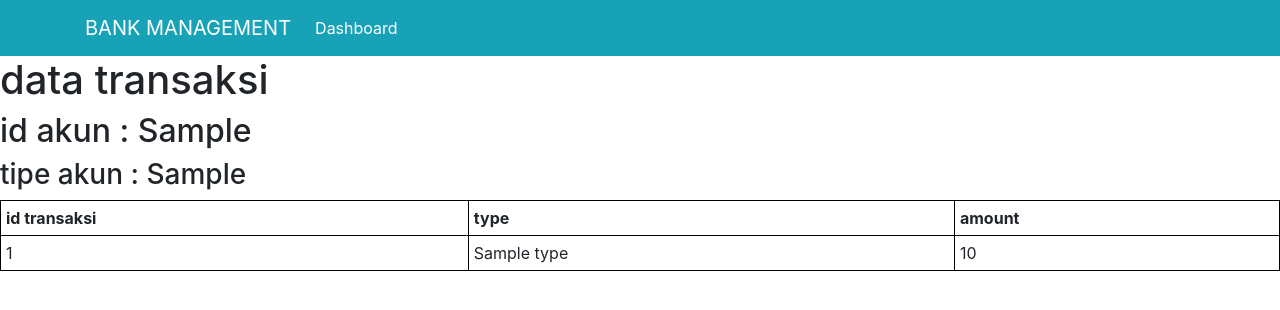
After one commit to mbagas/tubes_pbo, a Django app: template bank/templates/bank/data_transaksi.html in a window 1280 px wide. The commit adds this page. Shown: the top 310 px of the page. Run offline with Django 3.2, Linux system fonts and the light colour scheme; the template is opened without the code that fills it: most values are stand-ins (such as "Sample title", 1, 10 or a date in 2020); some libraries are stand-ins or nearby versions.

Commit message:
maintenance transaction

```diff
--- /dev/null
+++ b/bank/templates/bank/data_transaksi.html
@@ -0,0 +1,45 @@
+{% extends 'partials/base.html' %}
+
+{% block title %}Dashboard Page{% endblock %}
+{% load crispy_forms_tags %}
+
+{% block content %}
+
+<h1> data transaksi </h1>
+<h2>id akun : {{id_akun}} </h2>
+<h3>tipe akun : {{id_akun}} </h3>
+
+<style>
+table, th, td {
+  border: 1px solid black;
+  border-collapse: collapse;
+}
+th, td {
+  padding: 5px;
+  text-align: left;
+}
+</style>
+
+<table style="width:100%;">
+  <tr>
+    <th>id transaksi</th>
+    <th>type</th>
+    <th>amount</th>
+  </tr>
+    {% for data in data_transaksi %}
+  <tr>
+
+    <td>{{data.id}}</td>
+    <td>{{data.type}}</td>
+    <td>{{data.amount}}</td>
+    {% comment %} <td> <a href="{% url 'deposit' accounts.id_account %}">deposit</a>
+     <a href="{% url 'withdraw' accounts.id_account %}">withdraw</a>
+     <a href="{% url 'BalanceEnquiry' accounts.id_account %}">Balance Enquiry</a></td> {% endcomment %}
+  </tr>
+  {% endfor %}
+
+</table>
+
+
+
+{% endblock content %}
--- /dev/null
+++ b/bank/templates/partials/base.html
@@ -0,0 +1,39 @@
+{% load static %}
+<!doctype html>
+<html lang="en">
+  <head>
+    <!-- Required meta tags -->
+    <meta charset="utf-8">
+    <meta name="viewport" content="width=device-width, initial-scale=1, shrink-to-fit=no">
+
+    <!-- Bootstrap CSS -->
+    <link rel="stylesheet" href="https://cdn.jsdelivr.net/npm/bootstrap@4.6.0/dist/css/bootstrap.min.css" integrity="sha384-B0vP5xmATw1+K9KRQjQERJvTumQW0nPEzvF6L/Z6nronJ3oUOFUFpCjEUQouq2+l" crossorigin="anonymous">
+
+    <!--Custome CSS-->
+    <link rel="stylesheet" href="{% static '/style.css' %}"">
+
+    <title>Bank Management - {% block title %}{% endblock %}</title>
+  </head>
+  <body>
+    {% include 'partials/nav.html' %}
+
+
+    <!--Chartjs CDN-->
+    <script src="https://cdn.jsdelivr.net/npm/chart.js@2.9.4/dist/Chart.min.js"></script>
+    {% block content %}
+
+    {% endblock %}
+    <!-- Optional JavaScript; choose one of the two! -->
+
+    <!-- Option 1: jQuery and Bootstrap Bundle (includes Popper) -->
+    <script src="https://code.jquery.com/jquery-3.5.1.slim.min.js" integrity="sha384-DfXdz2htPH0lsSSs5nCTpuj/zy4C+OGpamoFVy38MVBnE+IbbVYUew+OrCXaRkfj" crossorigin="anonymous"></script>
+    <script src="https://cdn.jsdelivr.net/npm/bootstrap@4.6.0/dist/js/bootstrap.bundle.min.js" integrity="sha384-Piv4xVNRyMGpqkS2by6br4gNJ7DXjqk09RmUpJ8jgGtD7zP9yug3goQfGII0yAns" crossorigin="anonymous"></script>
+
+    <!-- Option 2: Separate Popper and Bootstrap JS -->
+    <!--
+    <script src="https://code.jquery.com/jquery-3.5.1.slim.min.js" integrity="sha384-DfXdz2htPH0lsSSs5nCTpuj/zy4C+OGpamoFVy38MVBnE+IbbVYUew+OrCXaRkfj" crossorigin="anonymous"></script>
+    <script src="https://cdn.jsdelivr.net/npm/popper.js@1.16.1/dist/umd/popper.min.js" integrity="sha384-9/reFTGAW83EW2RDu2S0VKaIzap3H66lZH81PoYlFhbGU+6BZp6G7niu735Sk7lN" crossorigin="anonymous"></script>
+    <script src="https://cdn.jsdelivr.net/npm/bootstrap@4.6.0/dist/js/bootstrap.min.js" integrity="sha384-+YQ4JLhjyBLPDQt//I+STsc9iw4uQqACwlvpslubQzn4u2UU2UFM80nGisd026JF" crossorigin="anonymous"></script>
+    -->
+  </body>
+</html>
--- /dev/null
+++ b/bank/templates/partials/nav.html
@@ -0,0 +1,25 @@
+<nav class="navbar navbar-expand-lg navbar-info bg-info">
+    <div class="container">
+        <a class="navbar-brand text-white" >BANK MANAGEMENT</a> <!--href=""-->
+        <button class="navbar-toggler" type="button" data-toggle="collapse" data-target="#navbarSupportedContent"
+            aria-controls="navbarSupportedContent" aria-expanded="false" aria-label="Toggle navigation">
+            <span class="navbar-toggler-icon"></span>
+        </button>
+        <!--IF LOGIN-->
+
+        <div class="collapse navbar-collapse" id="navbarSupportedContent">
+            <ul class="navbar-nav mr-auto">
+                <li class="nav-item active">
+                    <a class="nav-link text-white" href="{% url 'index' %}">Dashboard <span
+                            class="sr-only">(current)</span></a>
+                </li>
+            </ul>
+
+
+            <!--end IF LOGIN-->
+
+            <!--end IF LOGIN-->
+        </div>
+    </div>
+</nav>
+<!--End Navbar-->
--- a/bank/urls.py
+++ b/bank/urls.py
@@ -7,6 +7,7 @@ urlpatterns = [
      path('akun',views.akun),
      path('createakun/<nasabah_id>/',views.tambahakun, name='createakun'),
 
-     path('transaksi/deposit',views.Account.as_view(mode="deposit"), name='deposit'),
-     path('transaksi/withdraw',views.Account.as_view(mode="withdraw"), name='withdraw'),
+     path('transaksi/deposit/<akun_id>',views.Account.as_view(mode="deposit"), name='deposit'),
+     path('transaksi/withdraw/<akun_id>',views.Account.as_view(mode="withdraw"), name='withdraw'),
+     path('transaksi/BalanceEnquiry/<akun_id>',views.Account.as_view(mode="BalanceEnquiry"), name='BalanceEnquiry'),
 ]
--- a/tubes_pbo/settings.py
+++ b/tubes_pbo/settings.py
@@ -38,6 +38,7 @@ INSTALLED_APPS = [
     'django.contrib.messages',
     'django.contrib.staticfiles',
     'bank',
+    'crispy_forms',
 ]
 
 MIDDLEWARE = [
--- a/tubes_pbo/urls.py
+++ b/tubes_pbo/urls.py
@@ -18,6 +18,6 @@ from django.urls import path, include
 
 urlpatterns = [
     path('admin/', admin.site.urls),
-
-    path('bank/', include('bank.urls')),
+    path('', include('bank.urls')),
+    path('bank/', include('bank.urls'), name='index'),
 ]
```
Also changed, not shown: bank/form.py (+5 -9 lines), bank/models.py (+7 -7 lines), bank/templates/bank/account.html (+18 -5 lines), bank/templates/bank/createakun.html (+9 -0 lines), bank/templates/bank/index.html (+7 -0 lines), bank/templates/bank/transaksi.html (+15 -5 lines), bank/views.py (+29 -5 lines).
